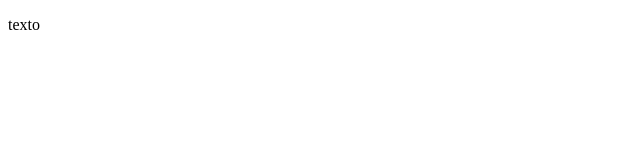
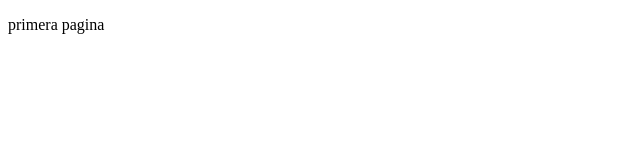
Before and after one commit to GUEROZ/tutorialGit, a plain HTML site: page index.html in a window 1280 px wide. Shown: the full height of the page, 0-640 px from the left. Drawn offline with Linux system fonts and the light colour scheme.

Commit message:
ahora el primer parrafo dice primera pagina

```diff
--- a/index.html
+++ b/index.html
@@ -7,6 +7,6 @@
     <title>Document</title>
 </head>
 <body>
-    <p>texto</p>
+    <p>primera pagina</p>
 </body>
 </html>
```
